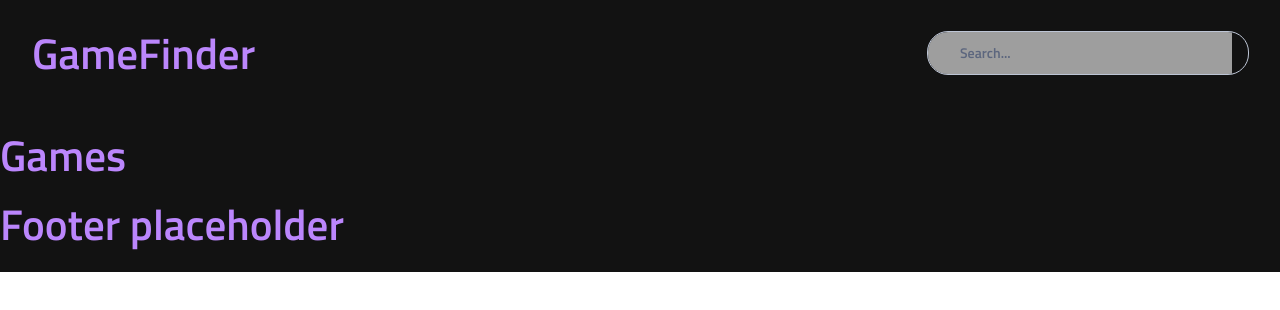
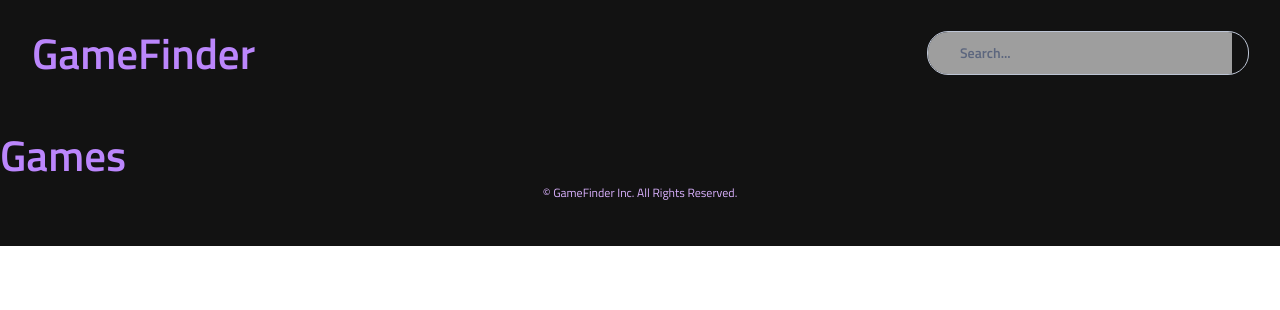
Before and after one commit to Michelle-Watson/capstone-michelle, a React (Vite) app in the folder game-finder/: page / in a window 1280 px wide. Shown: the top 310 px of the page. Built offline with nearby package versions, Linux system fonts and the light colour scheme; grey boxes are pictures that could not be loaded.

Commit message:
Copy footer from Instock as placeholder

```diff
--- a/game-finder/src/App.jsx
+++ b/game-finder/src/App.jsx
@@ -23,7 +23,9 @@ function App() {
         <Route path="prices/add" element={<PricesAdd />} />
         <Route path="prices/:id/edit" element={<PricesEdit />} />
       </Routes>
-      <h1>Footer placeholder</h1>
+      <footer className="footer">
+        <p>© GameFinder Inc. All Rights Reserved.</p>
+      </footer>
     </BrowserRouter>
   );
 }
--- a/game-finder/src/App.scss
+++ b/game-finder/src/App.scss
@@ -37,10 +37,15 @@
   }
 }
 
-.card {
-  padding: 2em;
+.footer {
+  position: relative;
+  top: -2rem;
+  // z-index: 0; // Place below the header if needed
+
+  display: flex;
+  justify-content: center;
+
+  @include body-small {
+    color: $GameFinder-Purple-100;
+  }
 }
-
-.read-the-docs {
-  color: #888;
-}
```
